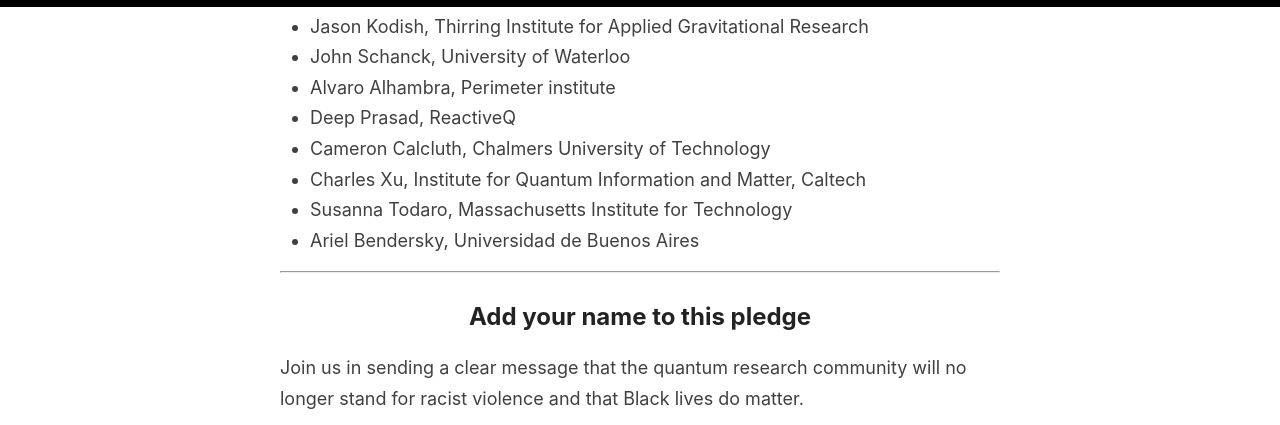
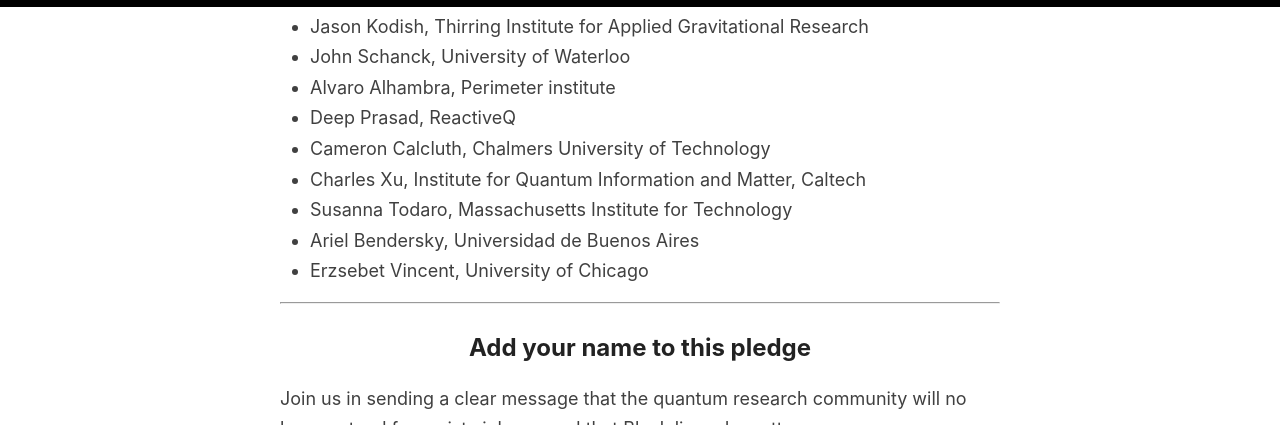
Before and after one commit to quantumforblacklives/quantumforblacklives.github.io, a Jekyll site: the page built from index.html, in a window 1280 px wide and 900 px high, scrolled down 3522 px, cut to the strip 0-425 px from the top of the window. Built offline with Jekyll 4.4.1, drawn with Linux system fonts in a browser that asks for light colours; the list of posts is cut into pages by our own code.

Commit message:
Add signature from Erzsebet Vincent.

```diff
--- a/_includes/signatories.md
+++ b/_includes/signatories.md
@@ -17,3 +17,4 @@
 - Charles Xu, Institute for Quantum Information and Matter, Caltech
 - Susanna Todaro, Massachusetts Institute for Technology
 - Ariel Bendersky, Universidad de Buenos Aires
+- Erzsebet Vincent, University of Chicago
```
